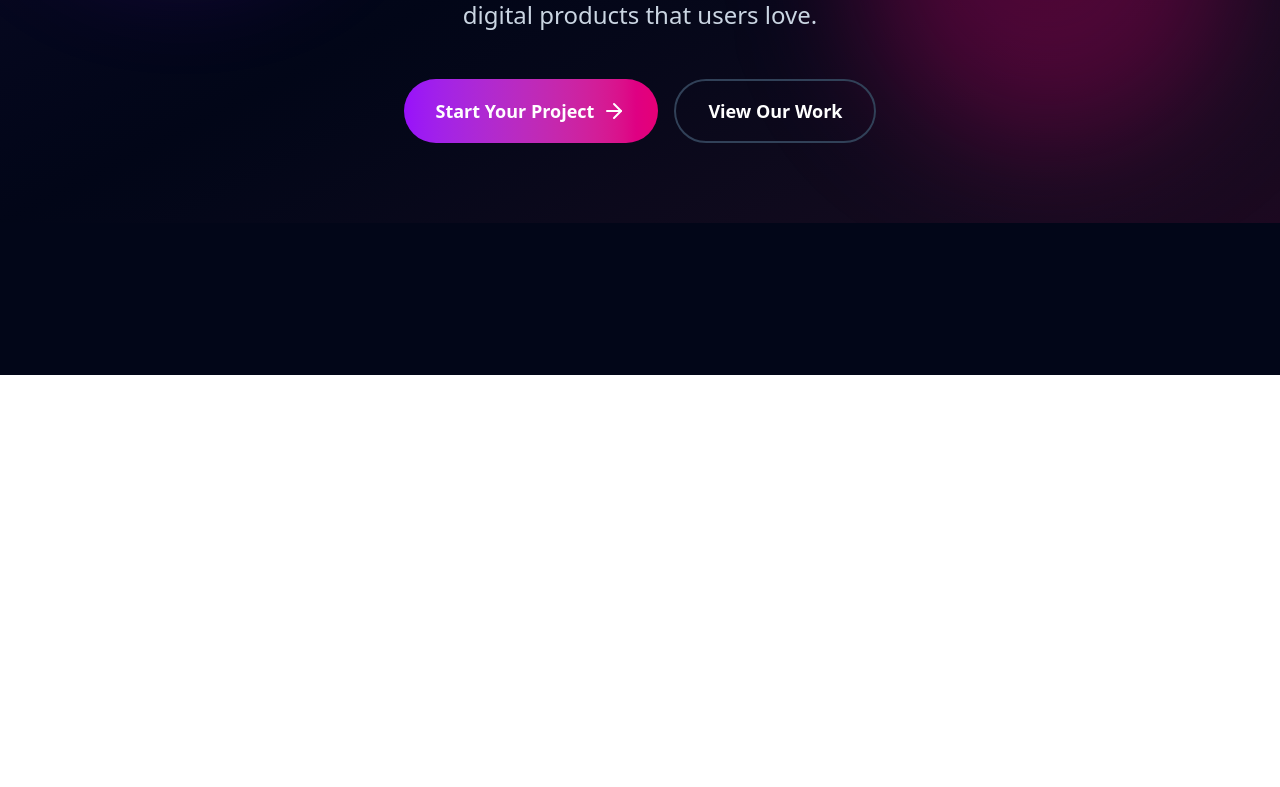
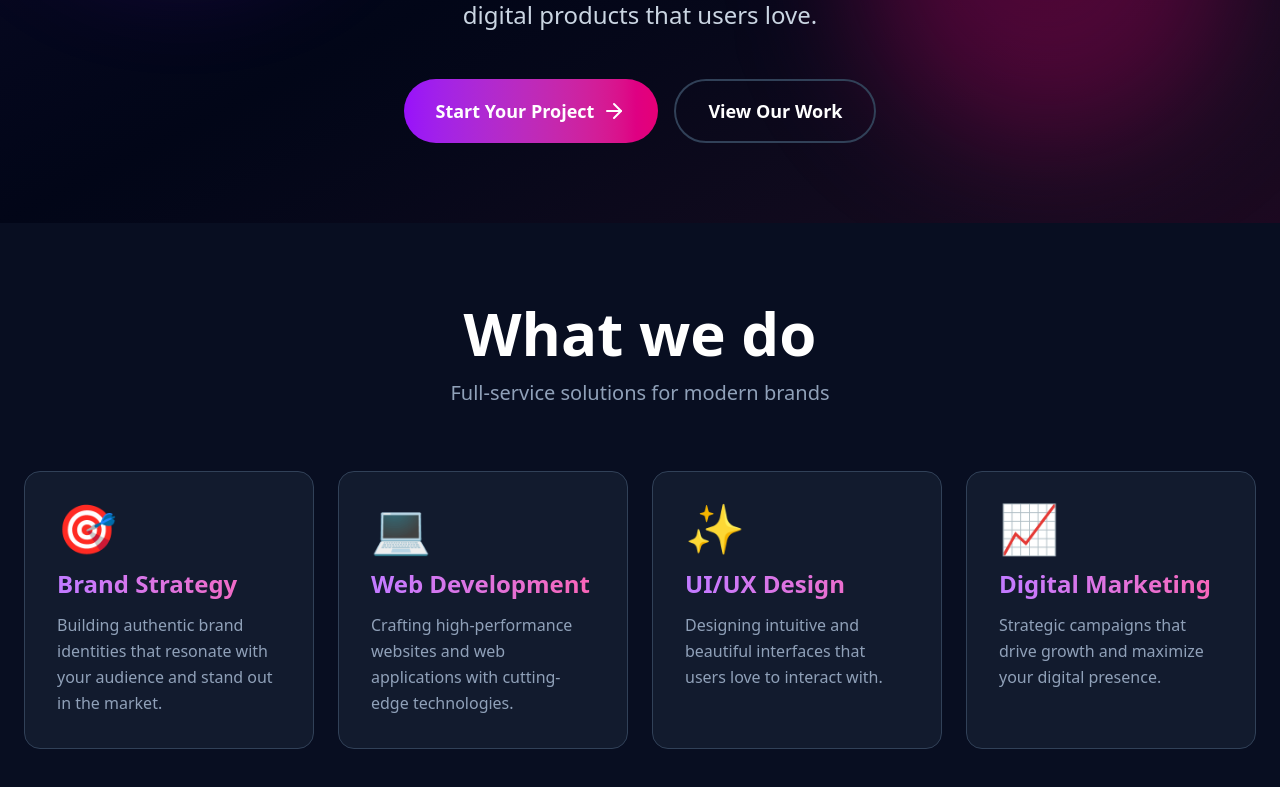
Before and after one commit to kyler004/apex-portfolio, a React (Vite) app: page / in a window 1280 px wide. Shown: the part 425-1212 px from the top of the page. Before the commit the page ends 800 px from the top, so only its background shows below. Built offline with nearby package versions, Linux system fonts and the light colour scheme.

Commit message:
Completed the services section

```diff
--- a/src/App.tsx
+++ b/src/App.tsx
@@ -1,6 +1,7 @@
 import React, { useState } from "react";
 import Navigation from "./components/Navigation";
 import Hero from "./components/Hero";
+import Services from "./components/Services";
 
 const App: React.FC = () => {
   const [mobileMenuOpen, setMobileMenuOpen] = useState(false);
@@ -11,6 +12,7 @@ const App: React.FC = () => {
         setMobileMenuOpen={setMobileMenuOpen}
       />
       < Hero />
+      <Services/>
     </div>
   );
 };
--- a/src/components/Services.tsx
+++ b/src/components/Services.tsx
@@ -0,0 +1,33 @@
+import { services } from "../data";
+
+const Services: React.FC = () => (
+  <section id="services" className="py-20 px-6 bg-slate-900/50">
+    <div className="max-w-7xl mx-auto">
+      <div className="text-center mb-16">
+        <h2 className="text-5xl md:text-6xl font-black mb-4">What we do</h2>
+        <p className="text-xl text-slate-400">
+          Full-service solutions for modern brands
+        </p>
+      </div>
+
+      <div className="grid md:grid-cols-4 gap-6">
+        {services.map((service, index) => (
+          <div
+            key={index}
+            className="group p-8 bg-slate-800/50 border border-slate-700 rounded-2xl hover:border-purple-600 transition-all hover:transform hover:scale-105 duration-100"
+          >
+            <div className="text-5xl mb-4">{service.icon}</div>
+            <h3 className="text-2xl font-bold mb-3 bg-linear-to-r from-purple-400 to-pink-400 bg-clip-text text-transparent">
+              {service.title}
+            </h3>
+            <p className="text-slate-400 leading-relaxed">
+              {service.description}
+            </p>
+          </div>
+        ))}
+      </div>
+    </div>
+  </section>
+);
+
+export default Services;
```
